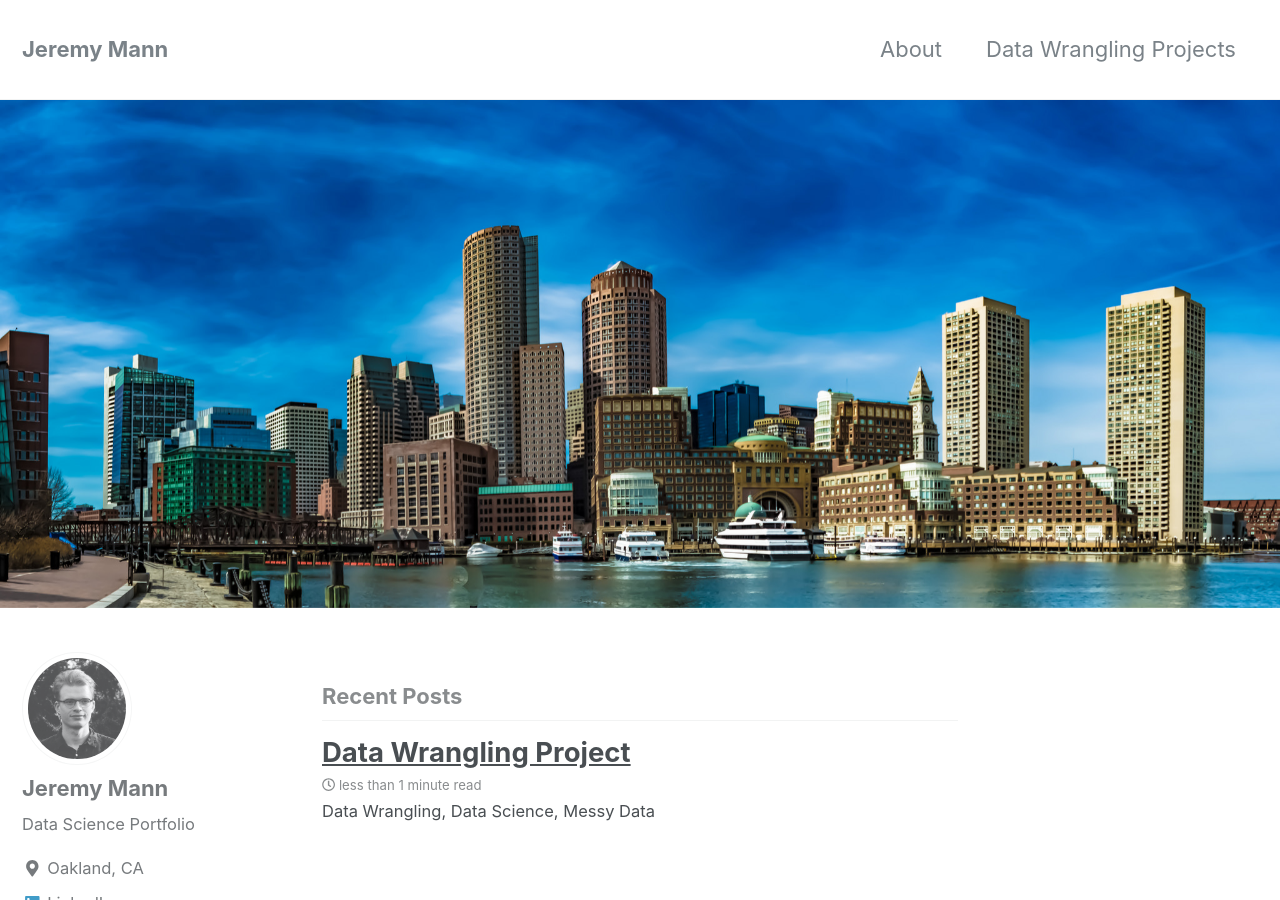
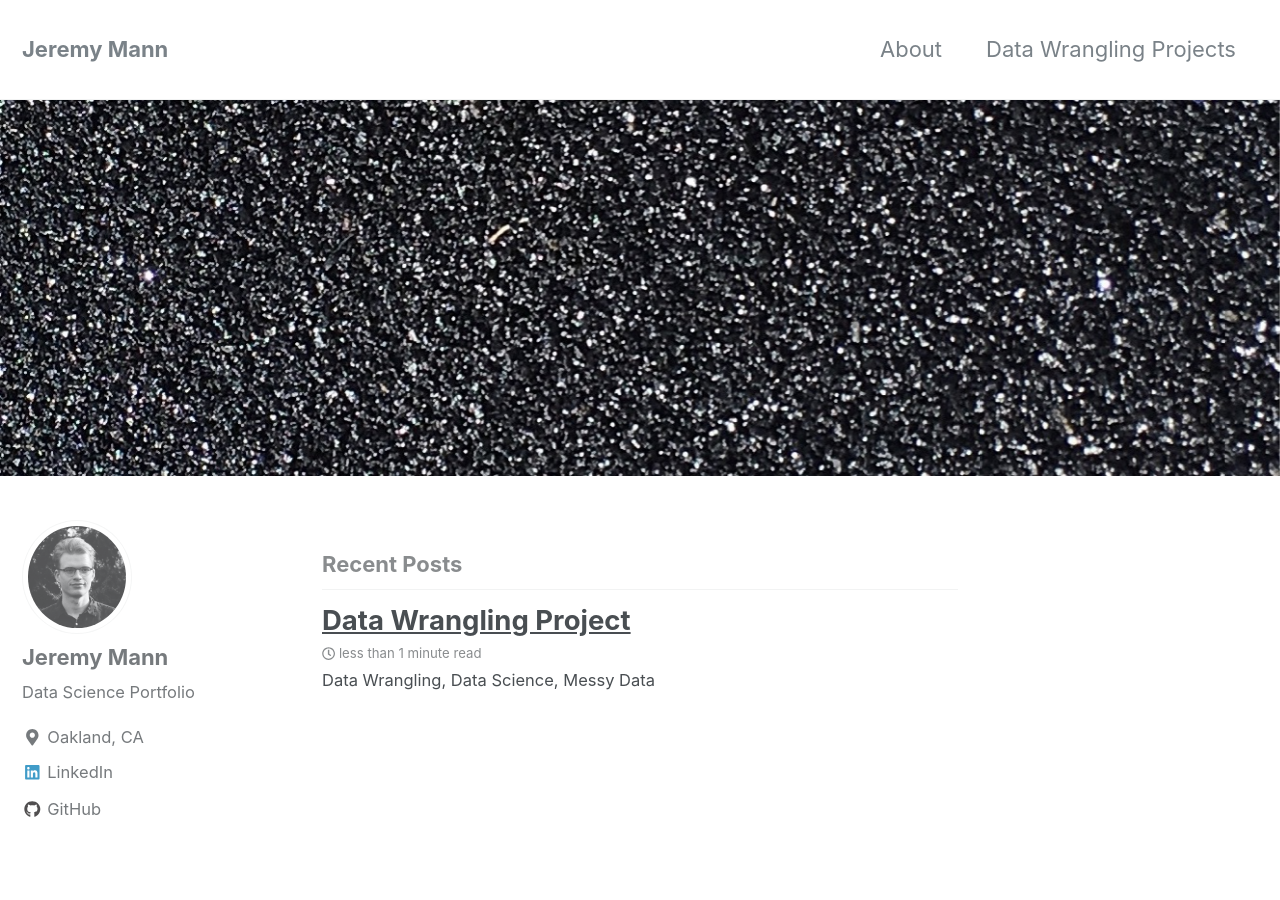
Before and after one commit to jmann277/blog, a Jekyll site: the page built from index.html, in a window 1280 px wide and 900 px high. Built offline with Jekyll 4.4.1, drawn with Linux system fonts in a browser that asks for light colours; nearby versions of some CDN libraries; the list of posts is cut into pages by our own code.

Commit message:
change index pic

```diff
--- a/index.html
+++ b/index.html
@@ -2,5 +2,5 @@
 layout: home
 author_profile: true
 header:
-  image: "/images/waterfront.jpg"
+  image: "/images/index_pic.jpeg"
 ---
```
Also changed, not shown: images/index_pic.jpeg (added).
